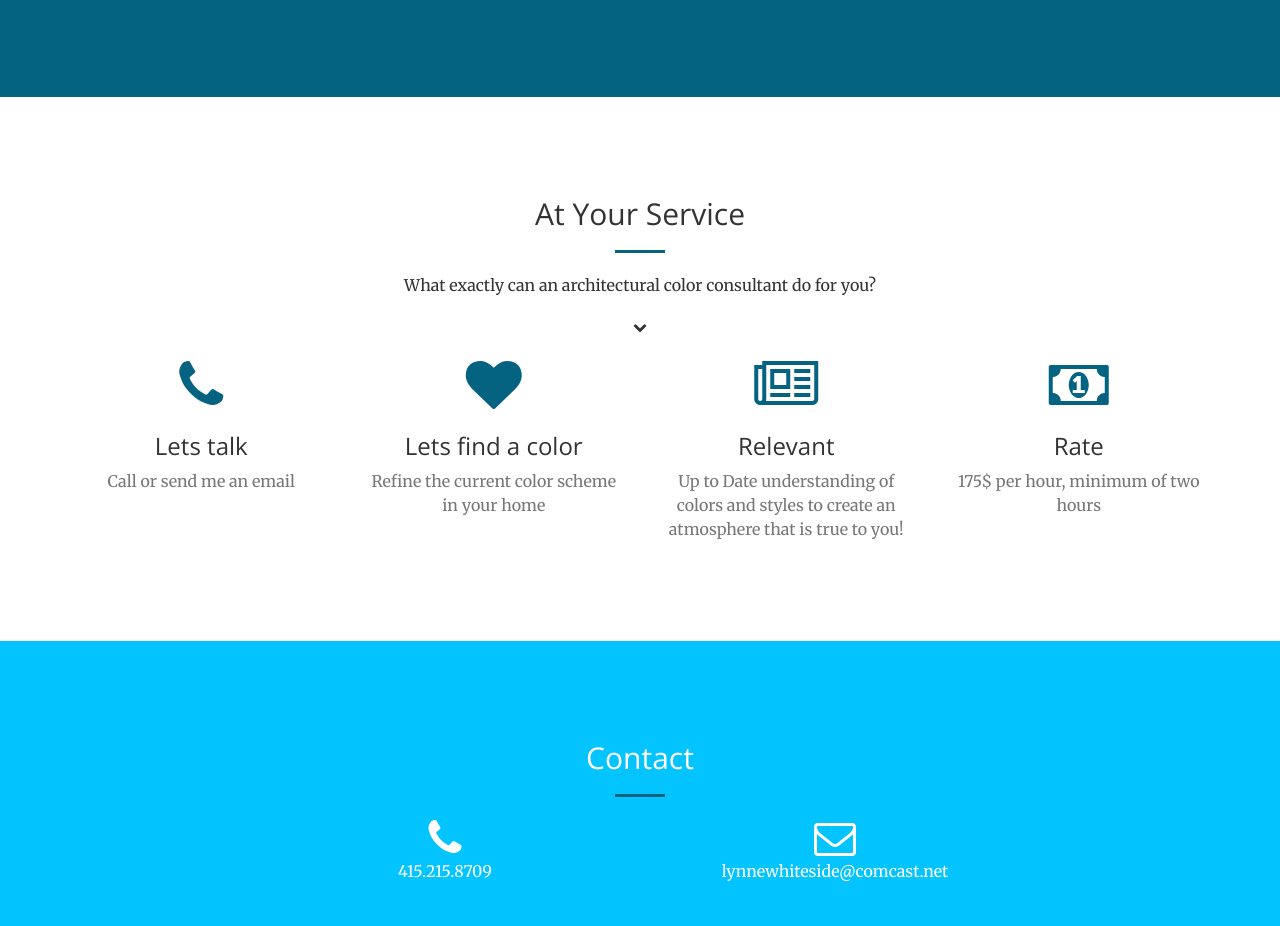
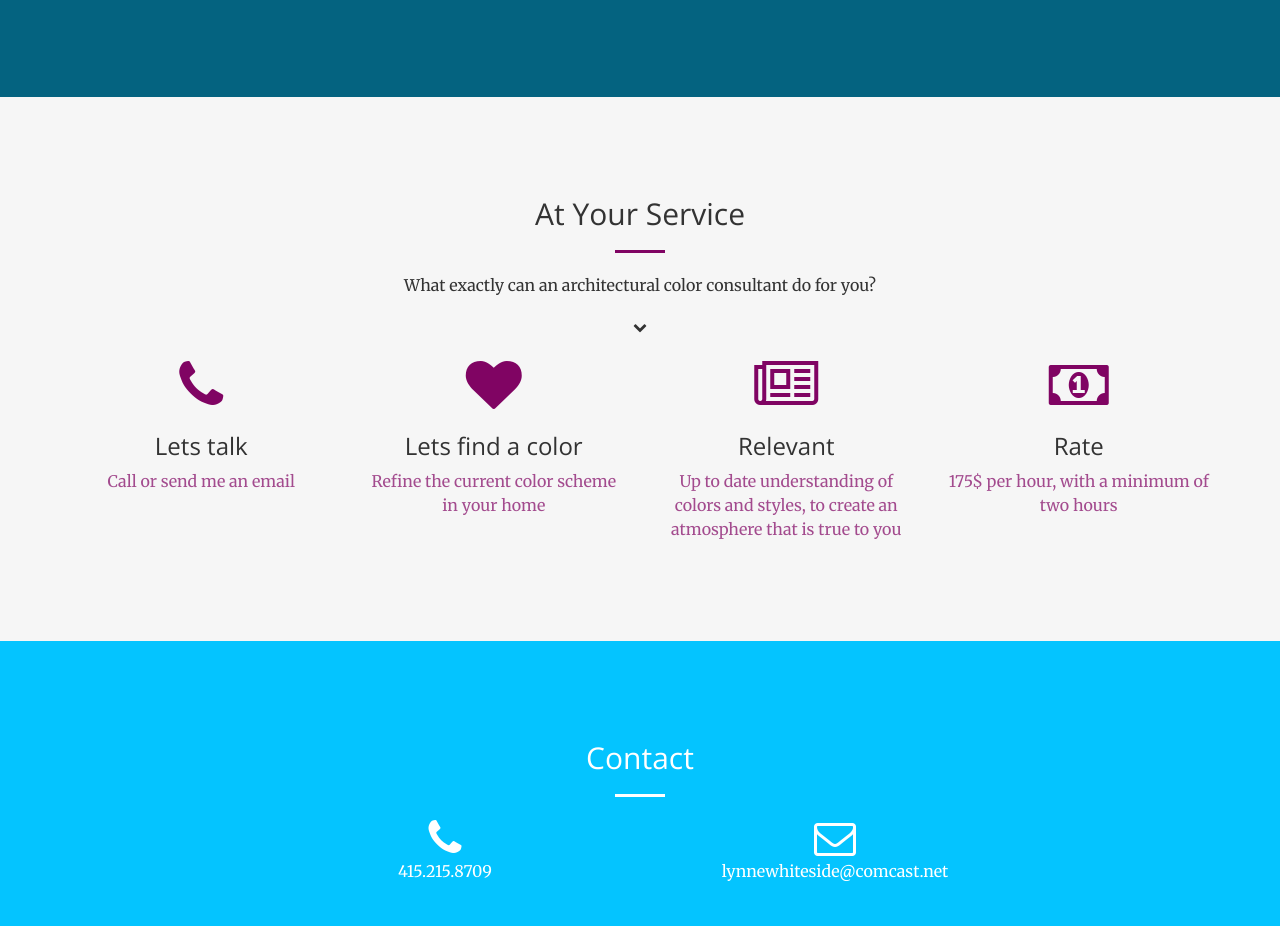
Before and after one commit to StuartGrossman/lynne, a website: page views/index.html in a window 1280 px wide. Shown: the part 1285-2211 px from the top of the page. Drawn offline with nearby package versions, Linux system fonts and the light colour scheme.

Commit message:
feels polished

```diff
--- a/public/css/creative.css
+++ b/public/css/creative.css
@@ -14,7 +14,7 @@ body {
     font-family: Merriweather,'Helvetica Neue',Arial,sans-serif;
 }
 
-hr {
+hr { /*top banner color */
     max-width: 50px;
     border-color: #046380;
     border-width: 3px;
@@ -326,7 +326,7 @@ header .header-content .header-content-inner p {
 }
 
 .text-primary {
-    color: #046380;
+    color: #800463;
 }
 
 .no-gutter > [class*=col-] {
@@ -502,3 +502,7 @@ body {
 .who{
     color: white;
 }
+.custom-text-muted{
+    color: #800463;
+    opacity: 0.7;
+}
--- a/views/index.html
+++ b/views/index.html
@@ -83,8 +83,8 @@
         <div class="header-content">
             <div class="header-content-inner">
                 <h1>Live Love Color</h1>
-                <hr>
-                <span><b style="font-size:15px;">Color Consultant <i>Lynne Whiteside</i></b> <i style="font-size: 11px;"><b>C</b>f<b>YH</b> - Certified</i></span>
+                <hr style="border-color: #fff;" >
+                <span><b style="font-size:15px;">Color Consultant <i>Lynne Whiteside</i></b> <i style="font-size: 11px; color:white; opacity: 0.6"><b>C</b>f<b>YH</b> - Certified</i></span>
 
 
                 <!-- <a href="#about" class="btn btn-primary btn-xl page-scroll">Find Out More</a> -->
@@ -107,13 +107,13 @@
         </div>
     </section>
 
-    <section id="services">
+    <section id="services" style="background-color: #f6f6f6;">
 
         <div class="container">
             <div class="row">
                 <div class="col-lg-12 text-center">
                     <h2 class="section-heading">At Your Service</h2>
-                    <hr class="primary">
+                    <hr style="border-color: #800463;">
                     <div class="row">
                     <div class="col-lg-12 text-center">
                     <p>
@@ -130,35 +130,35 @@
                 </div>
             </div>
         </div>
-        <div class="container">
+        <div class="container" >
             <div class="row">
                 <div class="col-lg-3 col-md-6 text-center">
                     <div class="service-box">
                         <i class="fa fa-4x fa-phone wow bounceIn text-primary"></i>
                         <h3>Lets talk</h3>
-                        <p class="text-muted">Call or send me an email</p>
+                        <p class="custom-text-muted">Call or send me an email</p>
                     </div>
                 </div>
                 <div class="col-lg-3 col-md-6 text-center">
                     <div class="service-box">
                         <i class="fa fa-4x fa-heart wow bounceIn text-primary" data-wow-delay=".1s"></i>
                         <h3>Lets find a color</h3>
-                        <p class="text-muted">Refine the current color scheme in your home</p>
+                        <p class="custom-text-muted">Refine the current color scheme in your home</p>
                     </div>
                 </div>
                 <div class="col-lg-3 col-md-6 text-center">
                     <div class="service-box">
                         <i class="fa fa-4x fa-newspaper-o wow bounceIn text-primary" data-wow-delay=".2s"></i>
                         <h3>Relevant</h3>
-                        <p class="text-muted">Up to Date understanding of colors and styles
-                        to create an atmosphere that is true to you!</p>
+                        <p class="custom-text-muted">Up to date understanding of colors and styles,
+                        to create an atmosphere that is true to you</p>
                     </div>
                 </div>
                 <div class="col-lg-3 col-md-6 text-center">
                     <div class="service-box">
                         <i class="fa fa-4x fa-money wow bounceIn text-primary" data-wow-delay=".3s"></i>
                         <h3>Rate</h3>
-                        <p class="text-muted">175$ per hour, minimum of two hours</p>
+                        <p class="custom-text-muted">175$ per hour, with a minimum of two hours</p>
                     </div>
                 </div>
             </div>
@@ -171,7 +171,7 @@
             <div class="row">
                 <div class="col-lg-8 col-lg-offset-2 text-center">
                     <h2 class="section-heading">Contact</h2>
-                    <hr class="primary">
+                    <hr style="border-color: #fff;">
                     <p>
 
                     </p>
```
Also changed, not shown: views/profile.html (+1 -1 lines).
